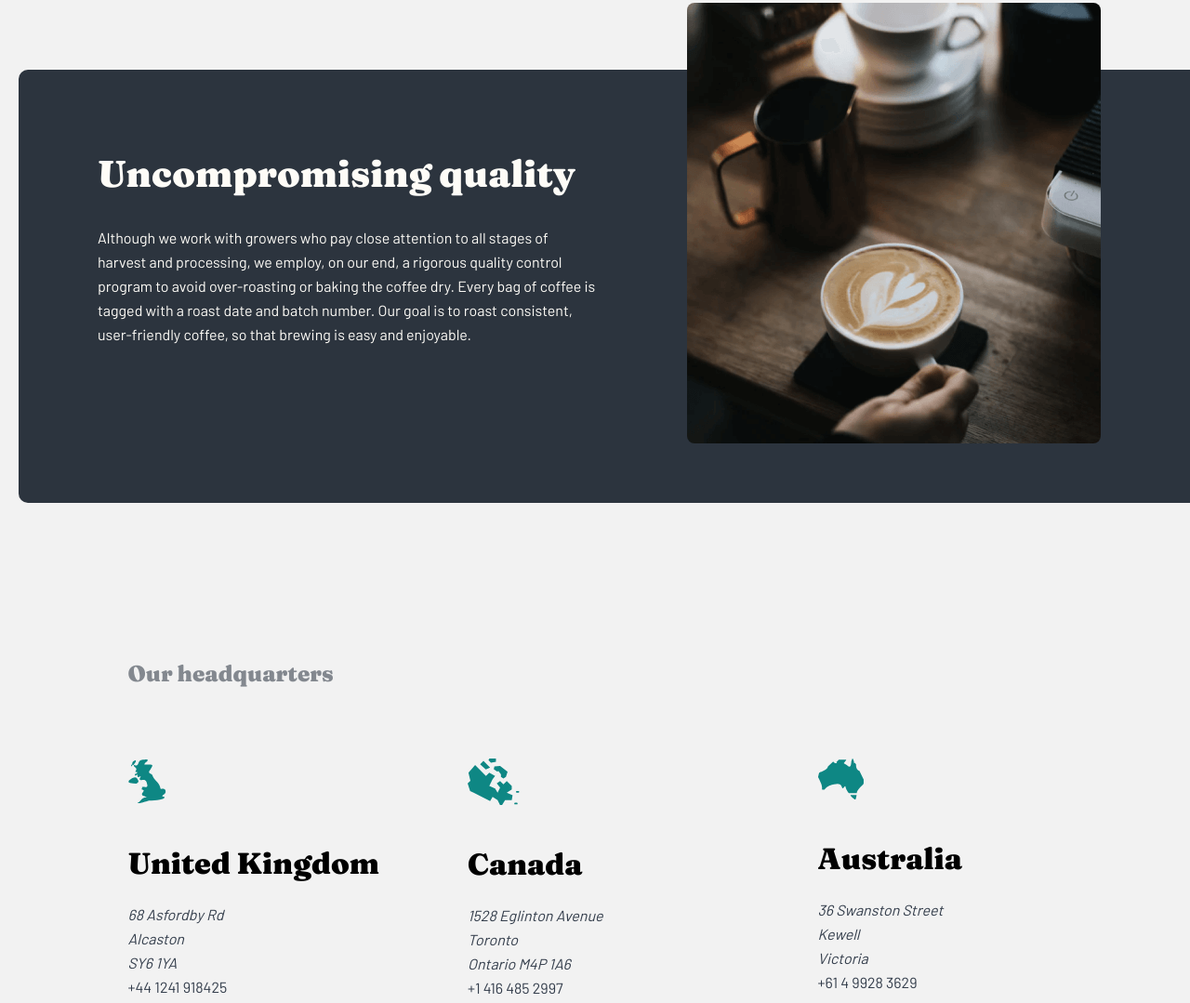
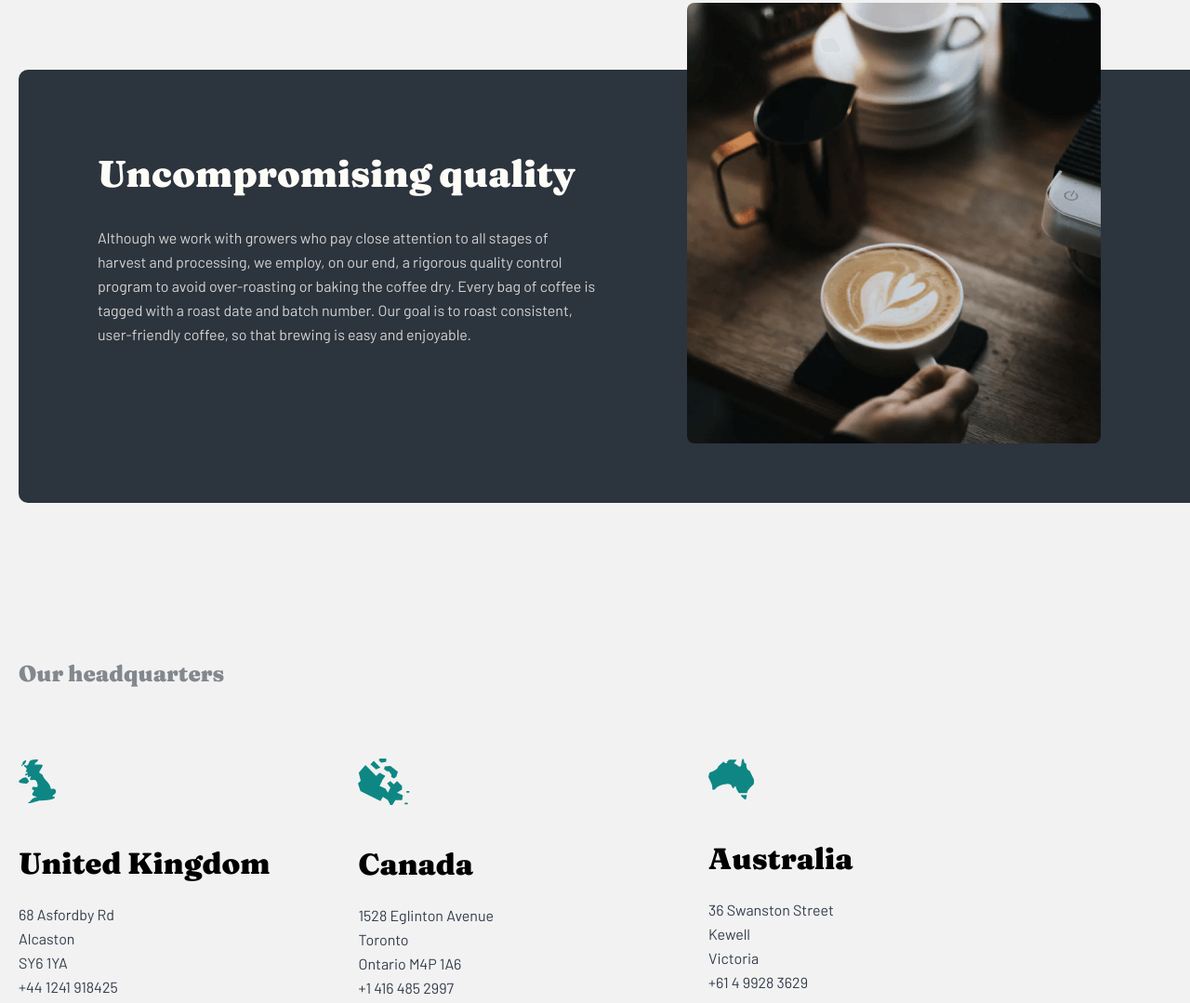
Before and after one commit to abdumannab-usmanov/abdumannab-coffeeroasterpage, a plain HTML site: page index.html in a window 1280 px wide. Shown: the part 1421-2500 px from the top of the page at 93% size. Drawn offline with Linux system fonts and the light colour scheme.

Commit message:
Add all changes in main.scss

```diff
--- a/index.html
+++ b/index.html
@@ -130,7 +130,7 @@
 
             <div class="container">
 
-                <div class="headquaters__map">
+                <div class="headquarters__map">
 
                     <h2 class="headquarters__title">
                         Our headquarters
--- a/sass/main.scss
+++ b/sass/main.scss
@@ -244,6 +244,7 @@ img{vertical-align: middle;
         font-weight:400 ;
         font-size:16px ;
         line-height:26px ;
+        opacity: 0.8;
        color: var(--main-lightcream-color);
     }
 
@@ -323,6 +324,7 @@ img{vertical-align: middle;
     .headquarters__address{
         font-family:"Barlow" ;
         font-weight:400 ;
+        font-style: normal;
         font-size:16px ;
         line-height:26px ;
         color: var(--main-darkgreyblue-color);
```
Also changed, not shown: css/main.min.css, 1 other file.
